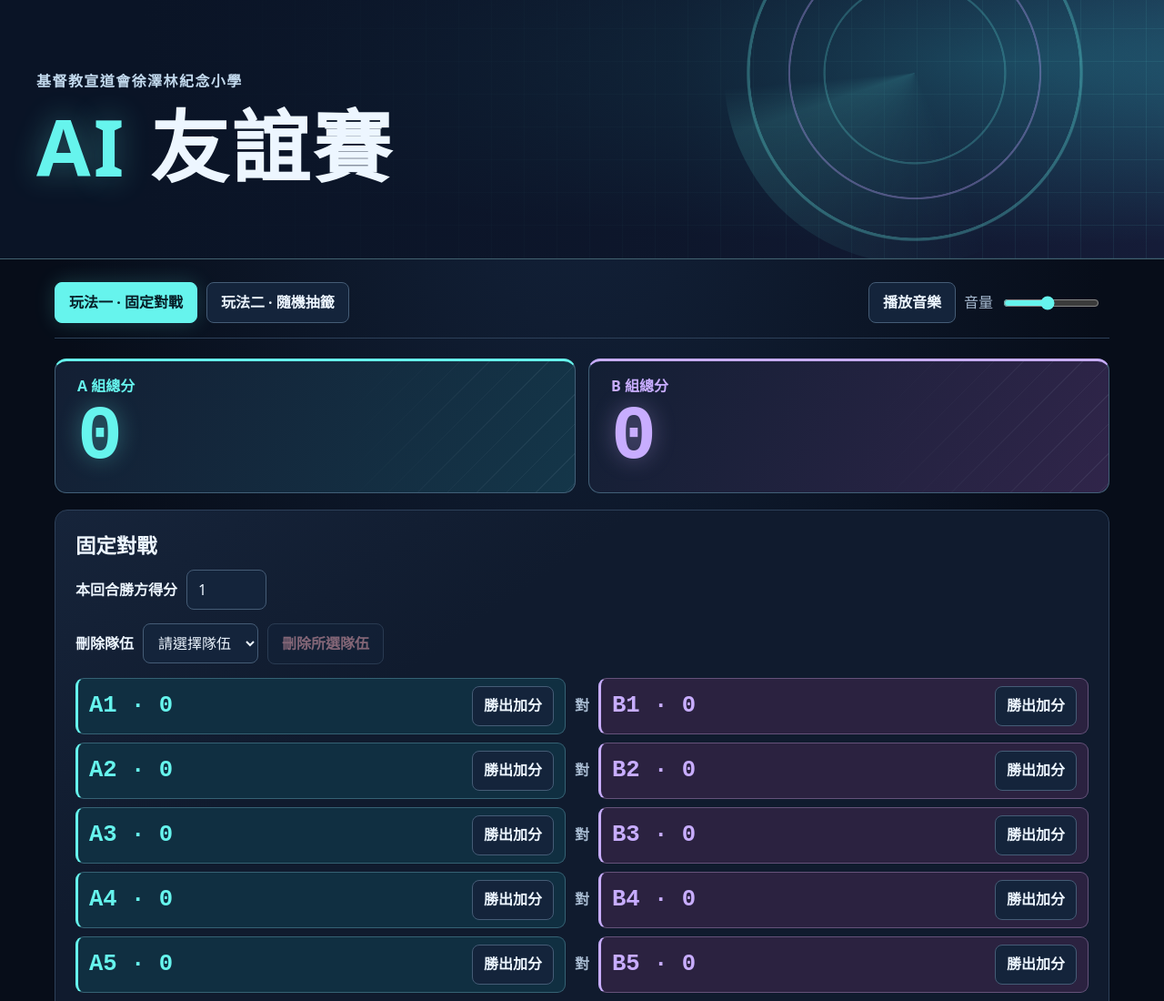
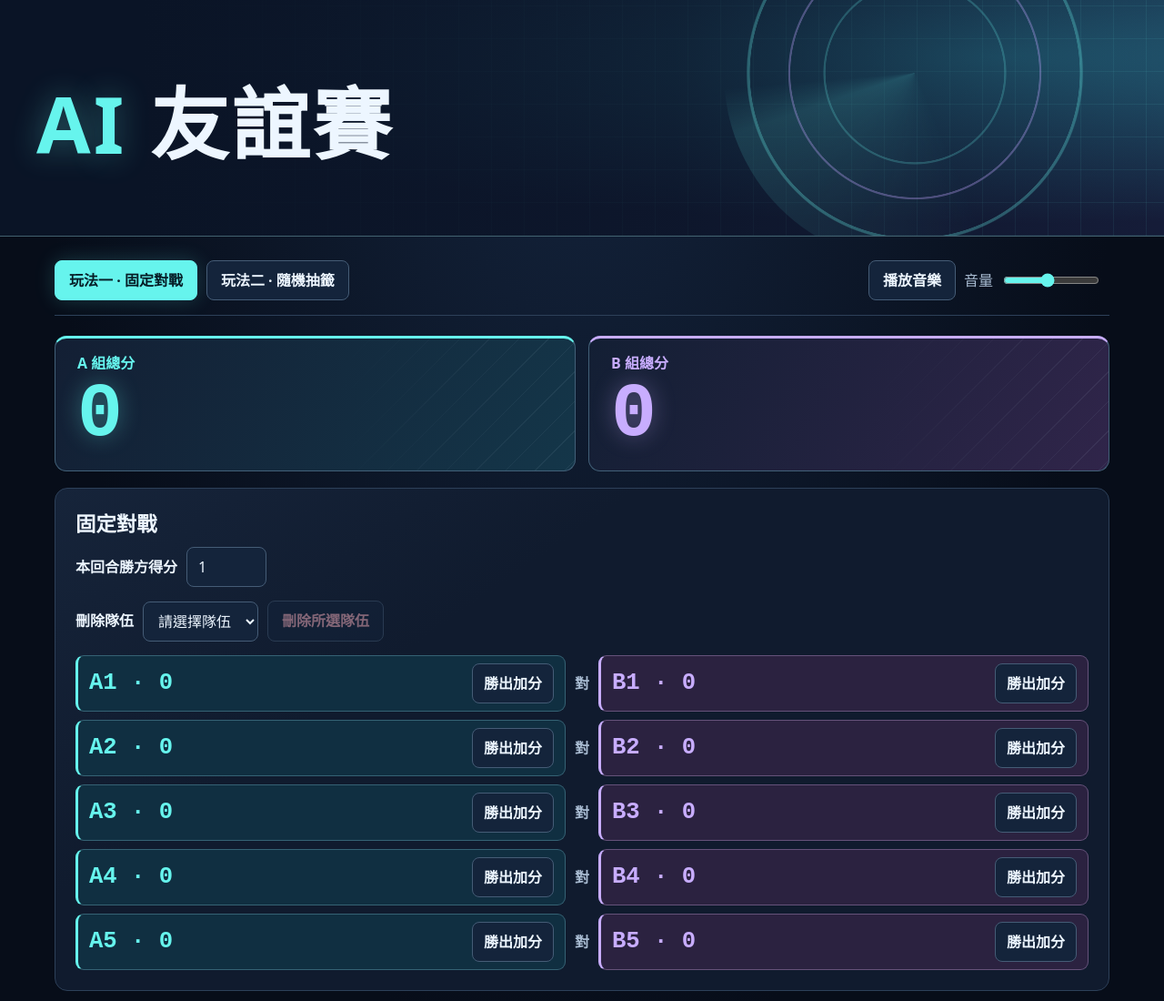
Before and after one commit to yycteacher01/ai-friendly-match, a plain HTML site: page index.html in a window 1280 px wide. Shown: the top 1100 px of the page at 91% size. Drawn offline with Linux system fonts and the light colour scheme.

Commit message:
Update index.html

```diff
--- a/index.html
+++ b/index.html
@@ -154,7 +154,7 @@ dialog .actions { margin-top: 18px; justify-content: flex-end; }
 <script src="./music.js" defer></script>
 </head>
 <body>
-<header><div><p>基督教宣道會徐澤林紀念小學</p><h1><span>AI</span> 友誼賽</h1></div></header>
+<header><div><h1><span>AI</span> 友誼賽</h1></div></header>
 <main>
 <div class="control-bar">
 <nav aria-label="比賽玩法"><button data-action="fixed">玩法一 · 固定對戰</button><button data-action="draw">玩法二 · 隨機抽籤</button></nav>
```
